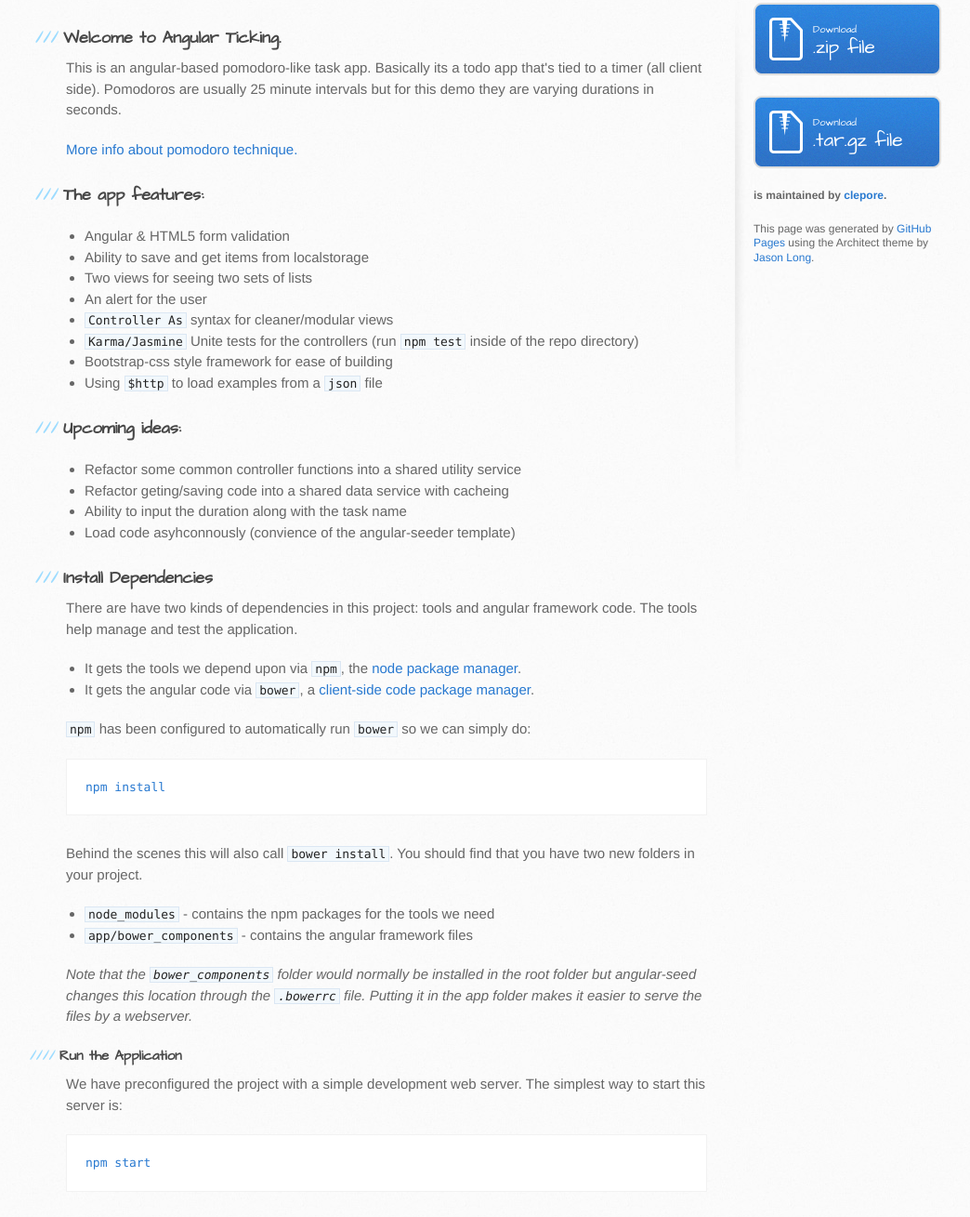
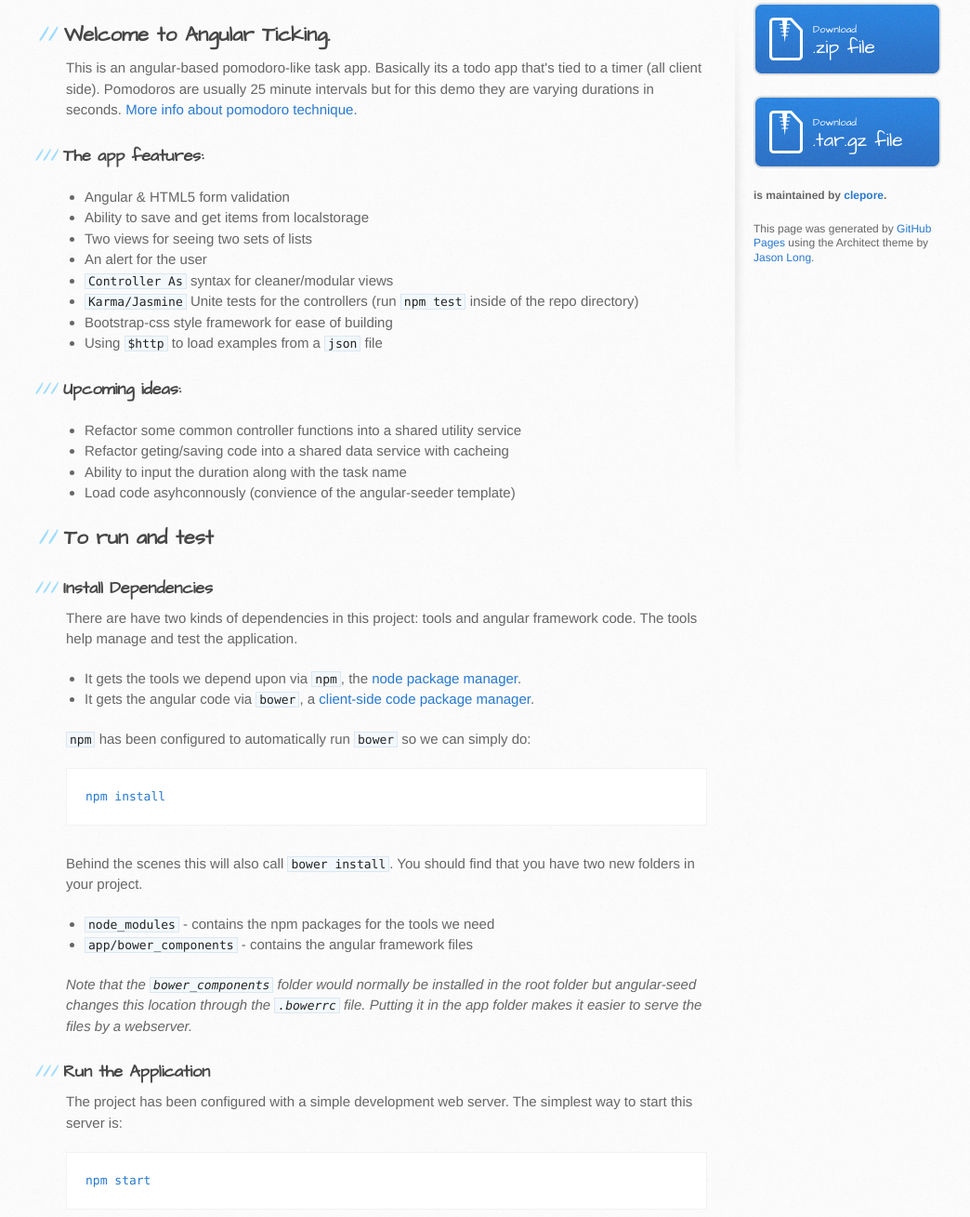
Before and after one commit to clepore/angular-ticking, a plain HTML site: page index.html in a window 1280 px wide. Shown: the part 229-1538 px from the top of the page at 93% size, without its empty margins (99-1143 px from the left). Drawn offline with Linux system fonts and the light colour scheme.

Commit message:
Updated content for github pages

```diff
--- a/index.html
+++ b/index.html
@@ -24,9 +24,8 @@
     <div id="content-wrapper">
       <div class="inner clearfix">
         <section id="main-content">
-          <h3>Welcome to Angular Ticking.</h3>
-          <p>This is an angular-based pomodoro-like task app. Basically its a todo app that's tied to a timer (all client side). Pomodoros are usually 25 minute intervals but for this demo they are varying durations in seconds.</p>
-          <p><a href="http://en.wikipedia.org/wiki/Pomodoro_Technique">More info about pomodoro technique.</a></p>
+          <h2>Welcome to Angular Ticking.</h2>
+          <p>This is an angular-based pomodoro-like task app. Basically its a todo app that's tied to a timer (all client side). Pomodoros are usually 25 minute intervals but for this demo they are varying durations in seconds. <a href="http://en.wikipedia.org/wiki/Pomodoro_Technique">More info about pomodoro technique.</a></p>
 
           <h3>The app features:</h3>
           <p>
@@ -41,7 +40,6 @@
               <li>Using <code>$http</code> to load examples from a <code>json</code> file</li>
             </ul>
           </p>
-
           <h3>Upcoming ideas:</h3>
           <p>
             <ul>
@@ -52,6 +50,7 @@
             </ul>
           </p>
 
+          <h2>To run and test</h2>
           <h3>Install Dependencies</h3>
           <p>There are have two kinds of dependencies in this project: tools and angular framework code.  The tools help manage and test the application.</p>
           <ul>
@@ -67,8 +66,8 @@
           </ul>
           <p><em>Note that the <code>bower_components</code> folder would normally be installed in the root folder but angular-seed changes this location through the <code>.bowerrc</code> file.  Putting it in the app folder makes it easier to serve the files by a webserver.</em></p>
 
-          <h4>Run the Application</h4>
-          <p>We have preconfigured the project with a simple development web server.  The simplest way to start this server is:</p>
+          <h3>Run the Application</h3>
+          <p>The project has been configured with a simple development web server.  The simplest way to start this server is:</p>
           <pre><code>npm start</code></pre>
           <p>Now browse to the app at <code>http://localhost:8000/app/index.html</code>.</p>
         </section>
```
